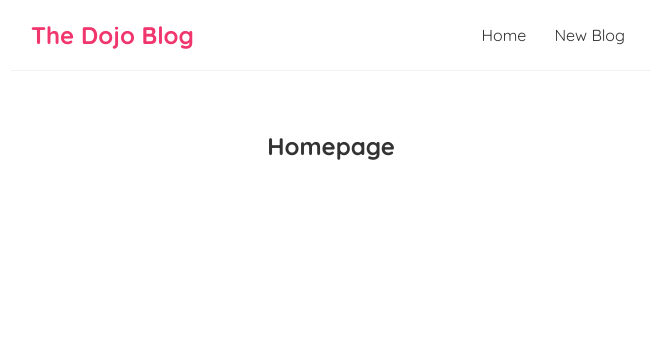
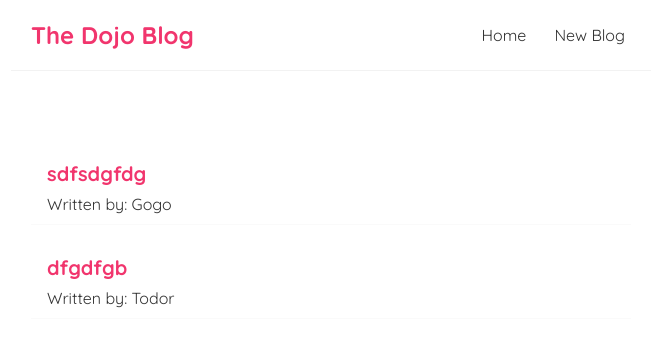
Before and after one commit to aleksandar-sokolov/dojo-blog, a React (Create React App) app: page / in a window 1280 px wide. Shown: the top 346 px of the page, without its empty margins (309-964 px from the left). Built offline with nearby package versions, Linux system fonts and the light colour scheme.

Commit message:
Add home page

```diff
--- a/src/App.css
+++ /dev/null
@@ -1,38 +0,0 @@
-.App {
-  text-align: center;
-}
-
-.App-logo {
-  height: 40vmin;
-  pointer-events: none;
-}
-
-@media (prefers-reduced-motion: no-preference) {
-  .App-logo {
-    animation: App-logo-spin infinite 20s linear;
-  }
-}
-
-.App-header {
-  background-color: #282c34;
-  min-height: 100vh;
-  display: flex;
-  flex-direction: column;
-  align-items: center;
-  justify-content: center;
-  font-size: calc(10px + 2vmin);
-  color: white;
-}
-
-.App-link {
-  color: #61dafb;
-}
-
-@keyframes App-logo-spin {
-  from {
-    transform: rotate(0deg);
-  }
-  to {
-    transform: rotate(360deg);
-  }
-}
--- a/src/App.js
+++ b/src/App.js
@@ -1,4 +1,3 @@
-import './App.css';
 import Home from './Home';
 import NavBar from './NavBar'
 
--- a/src/Home.js
+++ b/src/Home.js
@@ -1,7 +1,22 @@
+import { useState, useEffect } from "react";
+
 const Home = () => {
+
+    const [blogs, setBlogs] = useState(
+        [
+            {title: 'sdfsdgfdg', body: 'dsafsdf,', author:'Gogo', id: 1},
+            {title: 'dfgdfgb', body: 'fgdfgdfgbbngfbf,', author:'Todor', id: 2}
+        ]
+    )
+
     return (
         <div className="home">
-            <h2>Homepage</h2>
+            {blogs.map(blog => (
+                <div className="blog-preview" key={blog.id}>
+                    <h2>{blog.title}</h2>
+                    <p>Written by: {blog.author}</p>
+                </div>
+            ))}
         </div>
      );
 }
```
